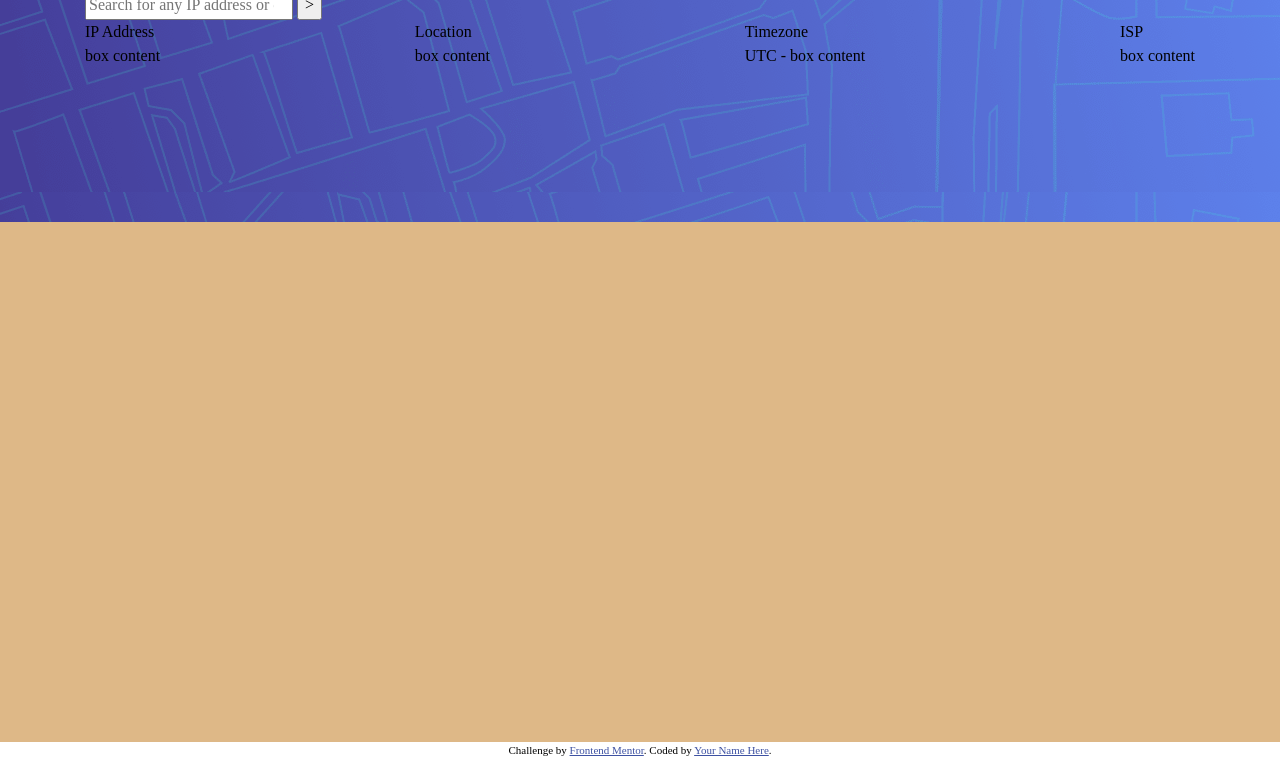
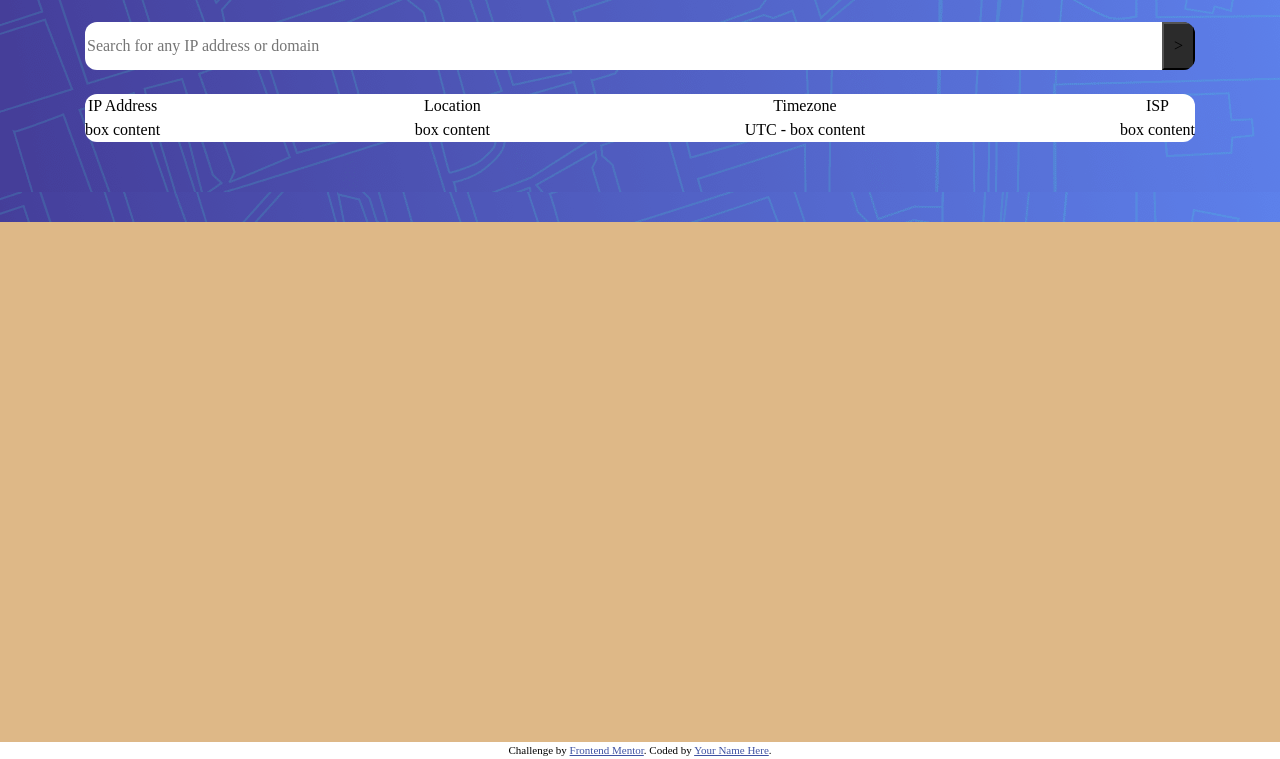
Before and after one commit to edo979/ip-address-tracker, a website built with Vite: page index.html in a window 1280 px wide. Shown: the part 58-817 px from the top of the page. Built offline with nearby package versions, Linux system fonts and the light colour scheme.

Commit message:
basic components styling

```diff
--- a/index.html
+++ b/index.html
@@ -32,6 +32,7 @@
 
         <main>
           <form>
+            <div class="input-group">
               <input
                 type="number"
                 name="ip-address"
@@ -39,6 +40,7 @@
                 placeholder="Search for any IP address or domain"
               />
               <button>></button>
+            </div>
           </form>
 
           <div class="container">
--- a/scss/_components.scss
+++ b/scss/_components.scss
@@ -1,5 +1,35 @@
 .top-background {
   background-image: url('../images/pattern-bg.png');
+}
+
+.inner-container {
+  text-align: center;
+}
+
+.input-group {
+  margin-top: 2rem;
+  width: 100%;
+  display: flex;
+  border-radius: $b-radius;
+  overflow: hidden;
+
+  input {
+    flex: 1;
+    border: 0;
+    inset: 0;
+  }
+
+  button {
+    margin: 0;
+    padding: 10px;
+    background-color: $Very-Dark-Gray;
+  }
+}
+
+.container {
+  margin-top: 1.5rem;
+  border-radius: $b-radius;
+  background-color: white;
 }
 
 .map {
--- a/scss/_vars.scss
+++ b/scss/_vars.scss
@@ -0,0 +1,6 @@
+// ## Colors
+
+$Very-Dark-Gray: hsl(0, 0%, 17%);
+$Dark-Gray: hsl(0, 0%, 59%);
+
+$b-radius: 12px;
```
Lines whose indentation alone changed are shown as unchanged.
